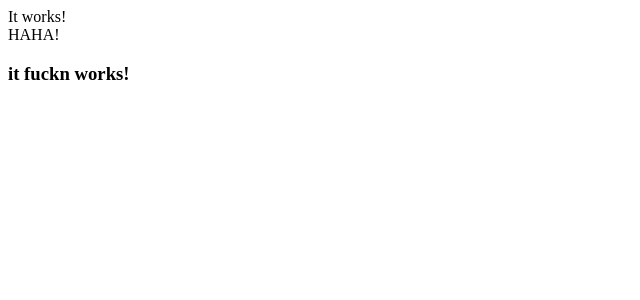
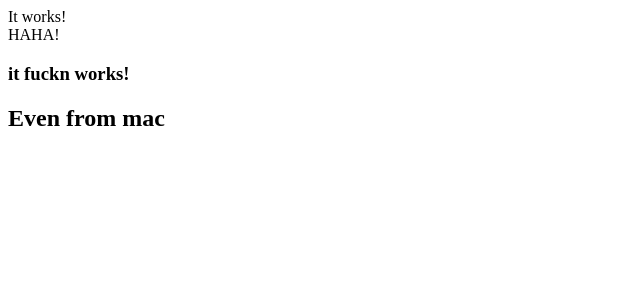
Before and after one commit to Whitemonth/reactTest, a React (Create React App) app: page / in a window 1280 px wide. Shown: the top 300 px of the page, without its empty margins (0-640 px from the left). Built offline with nearby package versions, Linux system fonts and the light colour scheme.

Commit message:
changed from mac

```diff
--- a/src/App.js
+++ b/src/App.js
@@ -3,7 +3,8 @@ function App() {
     <div className="App">
       <>It works!</>
       <div>HAHA!</div>
-    <h3>it fuckn works!</h3>
+      <h3>it fuckn works!</h3>
+      <h2>Even from mac</h2>
     </div>
   );
 }
```
